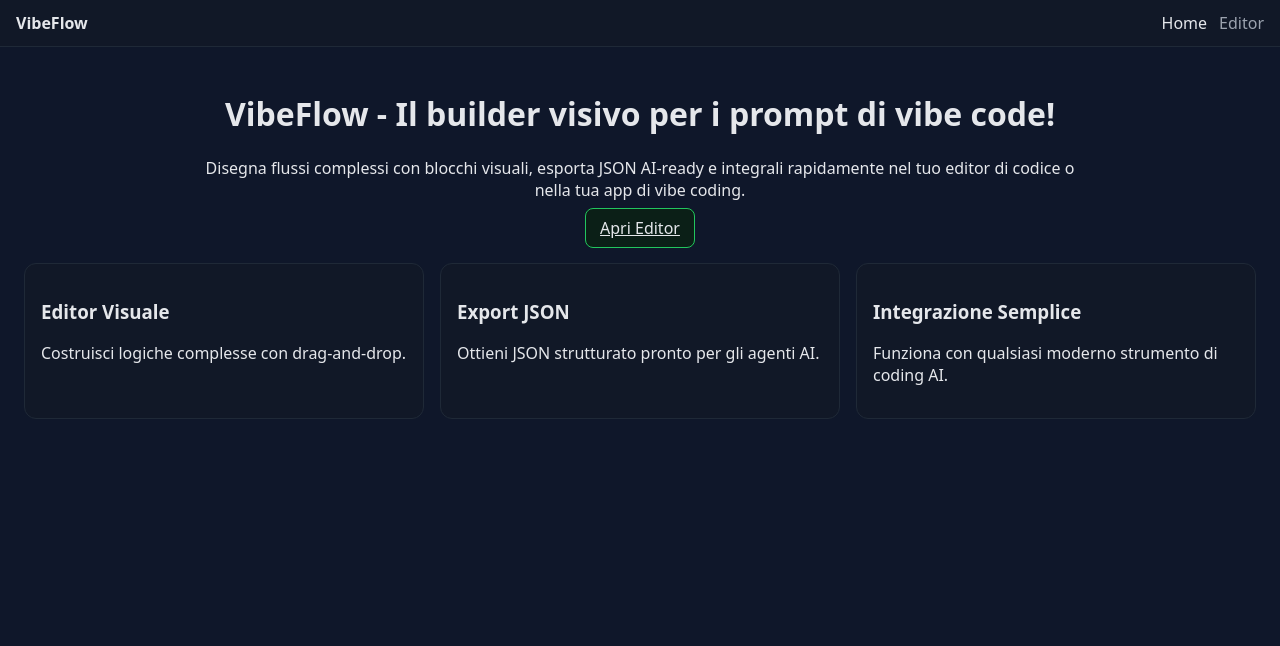
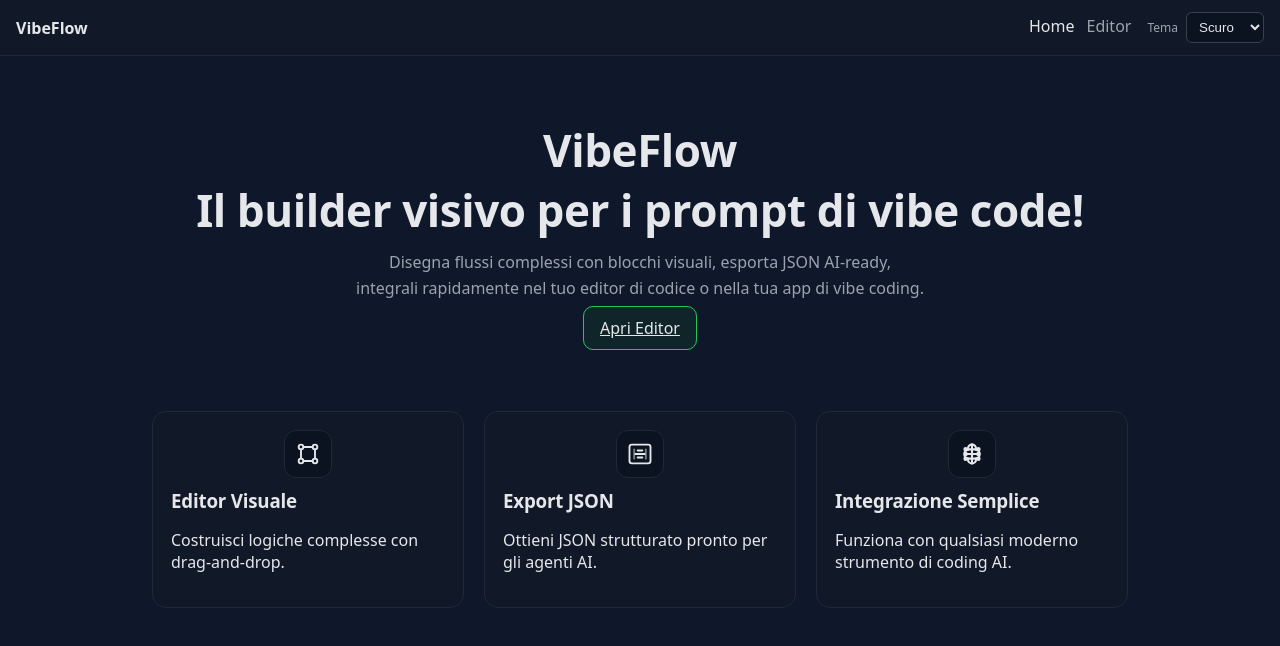
Before and after one commit to marco-ncode/vibeflow_os, a React (Vite) app: page / in a window 1280 px wide. Shown: the top 646 px of the page. Built offline with nearby package versions, Linux system fonts and the light colour scheme.

Commit message:
content update

```diff
--- a/src/App.css
+++ b/src/App.css
@@ -4,6 +4,24 @@
   --text: #e5e7eb;
   --muted: #9ca3af;
   --primary: #22c55e;
+  --surface: #0b1220;
+  --border: #1f2937;
+  --border-soft: #374151;
+  --border-node: #334155;
+  --hover-surface: #0f172a;
+}
+
+html[data-theme="light"] {
+  --bg: #f8fafc;
+  --panel: #ffffff;
+  --text: #0f172a;
+  --muted: #475569;
+  --primary: #22c55e;
+  --surface: #ffffff;
+  --border: #e2e8f0;
+  --border-soft: #cbd5e1;
+  --border-node: #cbd5e1;
+  --hover-surface: #f1f5f9;
 }
 
 body {
@@ -17,7 +35,7 @@ body {
   justify-content: space-between;
   padding: 12px 16px;
   background: var(--panel);
-  border-bottom: 1px solid #1f2937;
+  border-bottom: 1px solid var(--border);
 }
 .navbar .brand {
   font-weight: 700;
@@ -28,31 +46,39 @@ body {
   text-decoration: none;
 }
 .navbar .links a.active { color: var(--text); }
+.navbar .theme-label { margin-left: 16px; color: var(--muted); font-size: 12px; }
+.navbar .theme-select { margin-left: 8px; background: var(--surface); color: var(--text); border: 1px solid var(--border-soft); border-radius: 6px; padding: 6px 8px; }
 
-.container { padding: 24px; }
-.hero { max-width: 900px; margin: 0 auto; text-align: center; }
+.container { padding: 24px; max-width: 1024px; margin: 0 auto; }
+.hero { text-align: center; padding: 40px 0; }
+.hero h1 { font-size: clamp(28px, 5vw, 44px); letter-spacing: -0.01em; margin: 0; }
+.hero p { margin-top: 10px; color: var(--muted); font-size: 16px; line-height: 1.6; }
 .actions { margin-top: 16px; }
-.btn { padding: 8px 14px; border: 1px solid #374151; border-radius: 8px; background: #0b1220; color: var(--text); cursor: pointer; }
-.btn.primary { border-color: var(--primary); background: #0b1f17; }
+.btn { padding: 10px 16px; border: 1px solid var(--border-soft); border-radius: 10px; background: var(--surface); color: var(--text); cursor: pointer; }
+.btn.primary { border-color: var(--primary); background: color-mix(in oklab, var(--primary) 12%, var(--surface)); }
+.btn:hover { background: var(--hover-surface); }
 
-.features { display: grid; grid-template-columns: repeat(3, 1fr); gap: 16px; margin-top: 24px; }
-.feature { background: var(--panel); padding: 16px; border-radius: 12px; border: 1px solid #1f2937; }
+.features { display: grid; grid-template-columns: repeat(3, 1fr); gap: 20px; margin-top: 32px; }
+.feature { background: var(--panel); padding: 18px; border-radius: 14px; border: 1px solid var(--border); transition: transform 160ms ease, box-shadow 160ms ease; }
+.feature:hover { transform: translateY(-2px); box-shadow: 0 8px 24px rgba(0,0,0,0.08); }
+.feature .feature-icon { width: 48px; height: 48px; border: 1px solid var(--border); border-radius: 12px; background: var(--surface); color: var(--text); display: flex; align-items: center; justify-content: center; margin: 0 auto 10px; }
+.feature h3 { margin: 6px 0 6px; letter-spacing: -0.01em; }
 
 .pricing-grid { display: grid; grid-template-columns: repeat(3, 1fr); gap: 16px; }
-.card { background: var(--panel); padding: 16px; border-radius: 12px; border: 1px solid #1f2937; }
+.card { background: var(--panel); padding: 16px; border-radius: 12px; border: 1px solid var(--border); }
 .card.highlight { border-color: var(--primary); }
 .price { font-size: 24px; font-weight: 700; }
 
 .editor { height: calc(100vh - 60px); display: flex; flex-direction: column; }
-.toolbar { padding: 8px; border-bottom: 1px solid #1f2937; background: var(--panel); display: flex; gap: 8px; justify-content: space-between; }
+.toolbar { padding: 8px; border-bottom: 1px solid var(--border); background: var(--panel); display: flex; gap: 8px; justify-content: space-between; }
 .workspace { display: grid; grid-template-columns: 220px 1fr 280px; gap: 8px; height: 100%; }
-.sidebar { background: var(--panel); border-right: 1px solid #1f2937; padding: 12px; }
-.properties { background: var(--panel); border-left: 1px solid #1f2937; padding: 12px; overflow: auto; }
+.sidebar { background: var(--panel); border-right: 1px solid var(--border); padding: 12px; }
+.properties { background: var(--panel); border-left: 1px solid var(--border); padding: 12px; overflow: auto; }
 .field { display: flex; flex-direction: column; gap: 6px; margin-bottom: 12px; }
-.field input, .field textarea, .field select { background: #0b1220; color: var(--text); border: 1px solid #374151; border-radius: 8px; padding: 8px; }
+.field input, .field textarea, .field select { background: var(--surface); color: var(--text); border: 1px solid var(--border-soft); border-radius: 8px; padding: 8px; }
 .canvas { flex: 1; position: relative; }
 
-.node { padding: 8px 10px; border-radius: 10px; border: 1px solid #334155; background: #0b1220; color: var(--text); min-width: 140px; }
+.node { padding: 8px 10px; border-radius: 10px; border: 1px solid var(--border-node); background: var(--surface); color: var(--text); min-width: 140px; }
 .node .node-title { font-weight: 700; font-size: 12px; color: var(--muted); margin-bottom: 6px; display: flex; align-items: center; gap: 8px; }
 .node .label { font-size: 13px; margin-bottom: 6px; }
 .node .desc { font-size: 12px; color: var(--muted); display: -webkit-box; -webkit-line-clamp: 3; -webkit-box-orient: vertical; overflow: hidden; }
@@ -68,7 +94,7 @@ body {
 .conn-list { display: flex; flex-direction: column; gap: 8px; }
 .conn-item { display: flex; align-items: center; gap: 8px; }
 .conn-item input { flex: 1; }
-.btn.danger { background: #3b0a0a; border-color: #7f1d1d; color: #fecaca; }
+.btn.danger { background: color-mix(in oklab, #ef4444 18%, var(--surface)); border-color: color-mix(in oklab, #ef4444 52%, var(--border)); color: #fecaca; }
 
 /* Menu a scomparsa */
 .menu-panel {
@@ -76,7 +102,7 @@ body {
   right: 16px;
   top: 16px;
   background: var(--panel);
-  border: 1px solid #1f2937;
+  border: 1px solid var(--border);
   border-radius: 16px;
   padding: 12px;
   display: grid;
@@ -93,7 +119,7 @@ body {
   padding: 4px 6px;
   border-radius: 6px;
 }
-.menu-close:hover { background: #0f172a; color: var(--text); }
+.menu-close:hover { background: var(--hover-surface); color: var(--text); }
 .menu-panel .menu-title { font-weight: 700; color: var(--muted); }
 .btn.big {
   padding: 12px 18px;
@@ -109,8 +135,8 @@ body {
   width: 40px;
   height: 40px;
   border-radius: 50%;
-  border: 1px solid #1f2937;
-  background: #0b1220;
+  border: 1px solid var(--border);
+  background: var(--surface);
   color: var(--text);
   display: flex;
   align-items: center;
@@ -118,7 +144,7 @@ body {
   cursor: pointer;
   z-index: 9;
 }
-.vibe-fab:hover { background: #0f172a; }
+.vibe-fab:hover { background: var(--hover-surface); }
 
 .node .node-title .icon { display: inline-block; }
-.node .node-title .toggle { margin-left: auto; font-size: 12px; padding: 2px 6px; border: 1px solid #374151; border-radius: 6px; background: #0b1220; color: var(--muted); cursor: pointer; }
+.node .node-title .toggle { margin-left: auto; font-size: 12px; padding: 2px 6px; border: 1px solid var(--border-soft); border-radius: 6px; background: var(--surface); color: var(--muted); cursor: pointer; }
--- a/src/App.tsx
+++ b/src/App.tsx
@@ -1,10 +1,11 @@
 import { BrowserRouter, Routes, Route, NavLink } from 'react-router-dom'
+import { useEffect, useState } from 'react'
 import './App.css'
 
 import Home from './pages/Home.tsx'
 import Editor from './pages/Editor.tsx'
 
-function Navbar() {
+function Navbar({ theme, setTheme }: { theme: 'dark' | 'light', setTheme: (t: 'dark' | 'light') => void }) {
   return (
     <nav className="navbar">
       <div className="brand">VibeFlow</div>
@@ -12,15 +13,30 @@ function Navbar() {
         <NavLink to="/" className={({ isActive }) => isActive ? 'active' : ''}>Home</NavLink>
         <NavLink to="/editor" className={({ isActive }) => isActive ? 'active' : ''}>Editor</NavLink>
         {/* Help e Pricing rimossi dall'editor */}
+        <label className="theme-label" htmlFor="theme-select">Tema</label>
+        <select id="theme-select" className="theme-select" value={theme} onChange={(e) => setTheme(e.target.value as 'dark' | 'light')}>
+          <option value="dark">Scuro</option>
+          <option value="light">Chiaro</option>
+        </select>
       </div>
     </nav>
   )
 }
 
 function App() {
+  const [theme, setTheme] = useState<'dark' | 'light'>(() => {
+    const saved = localStorage.getItem('theme') as 'dark' | 'light' | null
+    return saved ?? 'dark'
+  })
+
+  useEffect(() => {
+    document.documentElement.setAttribute('data-theme', theme)
+    localStorage.setItem('theme', theme)
+  }, [theme])
+
   return (
     <BrowserRouter>
-      <Navbar />
+      <Navbar theme={theme} setTheme={setTheme} />
       <Routes>
         <Route path="/" element={<Home />} />
         <Route path="/editor" element={<Editor />} />
--- a/src/pages/Home.tsx
+++ b/src/pages/Home.tsx
@@ -2,9 +2,9 @@ function Home() {
   return (
     <div className="container">
       <header className="hero">
-        <h1>VibeFlow - Il builder visivo per i prompt di vibe code!</h1>
+        <h1>VibeFlow <br /> Il builder visivo per i prompt di vibe code!</h1>
         <p>
-          Disegna flussi complessi con blocchi visuali, esporta JSON AI‑ready e integrali rapidamente nel tuo editor di codice o nella tua app di vibe coding.
+          Disegna flussi complessi con blocchi visuali, esporta JSON AI‑ready,<br />integrali rapidamente nel tuo editor di codice o nella tua app di vibe coding.
         </p>
         <div className="actions">
           <a className="btn primary" href="/editor">Apri Editor</a>
@@ -12,14 +12,49 @@ function Home() {
       </header>
       <section className="features">
         <div className="feature">
+          <div className="feature-icon" aria-hidden>
+            <svg width="28" height="28" viewBox="0 0 24 24" fill="none" stroke="currentColor" strokeWidth="1.6" strokeLinecap="round" strokeLinejoin="round">
+              <circle cx="6" cy="6" r="2" />
+              <circle cx="18" cy="6" r="2" />
+              <circle cx="6" cy="18" r="2" />
+              <circle cx="18" cy="18" r="2" />
+              <path d="M8 6h8M6 8v8M18 8v8M8 18h8" />
+            </svg>
+          </div>
           <h3>Editor Visuale</h3>
           <p>Costruisci logiche complesse con drag‑and‑drop.</p>
         </div>
         <div className="feature">
+          <div className="feature-icon" aria-hidden>
+            <svg width="28" height="28" viewBox="0 0 24 24" fill="none" stroke="currentColor" strokeWidth="1.6" strokeLinecap="round" strokeLinejoin="round">
+              <rect x="3" y="4" width="18" height="16" rx="2" />
+              <path d="M8 12h8M10 9h4M10 15h4" />
+              <path d="M7 8v8M17 8v8" opacity=".5" />
+            </svg>
+          </div>
           <h3>Export JSON</h3>
           <p>Ottieni JSON strutturato pronto per gli agenti AI.</p>
         </div>
         <div className="feature">
+          <div className="feature-icon" aria-hidden>
+            <svg width="28" height="28" viewBox="0 0 24 24" fill="none" stroke="currentColor" strokeWidth="1.8" strokeLinecap="round" strokeLinejoin="round">
+              <path d="M12 4c-2 0-3.5 1.5-3.5 3.5v1c-1.6 0-3 1.3-3 3v1c0 1.9 1.4 3.2 3 3.2v1c0 2 1.6 3.3 3.5 3.3" />
+              <path d="M12 4c2 0 3.5 1.5 3.5 3.5v1c1.6 0 3 1.3 3 3v1c0 1.9-1.4 3.2-3 3.2v1c0 2-1.6 3.3-3.5 3.3" />
+              <path d="M12 4v16" />
+              <circle cx="6.5" cy="8" r="1" />
+              <path d="M7.8 8H12" />
+              <circle cx="17.5" cy="8" r="1" />
+              <path d="M12 8h4.7" />
+              <circle cx="6.5" cy="12" r="1" />
+              <path d="M7.8 12H12" />
+              <circle cx="17.5" cy="12" r="1" />
+              <path d="M12 12h4.7" />
+              <circle cx="6.5" cy="16" r="1" />
+              <path d="M7.8 16H12" />
+              <circle cx="17.5" cy="16" r="1" />
+              <path d="M12 16h4.7" />
+            </svg>
+          </div>
           <h3>Integrazione Semplice</h3>
           <p>Funziona con qualsiasi moderno strumento di coding AI.</p>
         </div>
```
